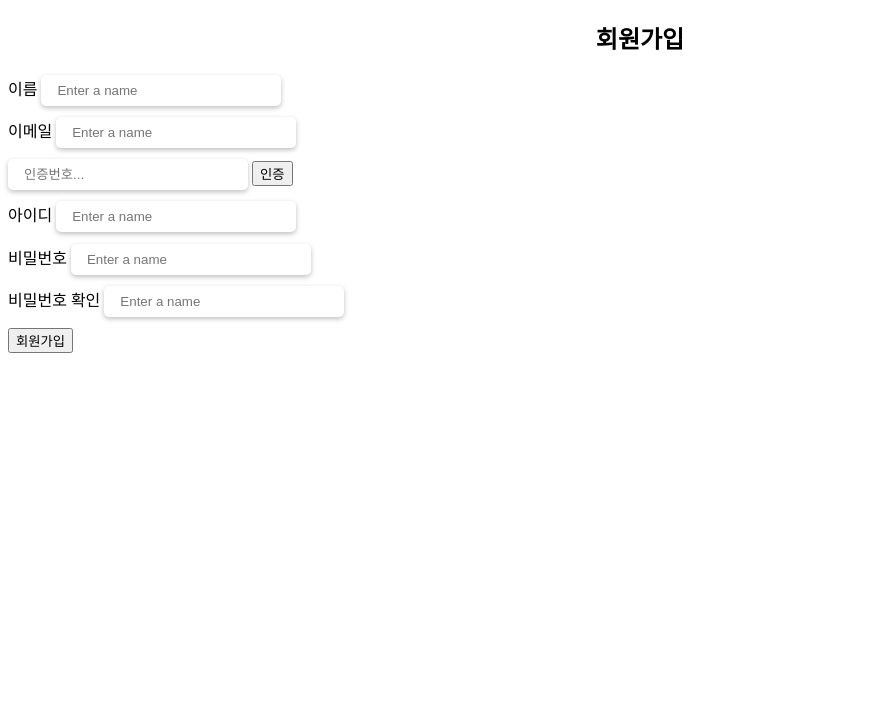
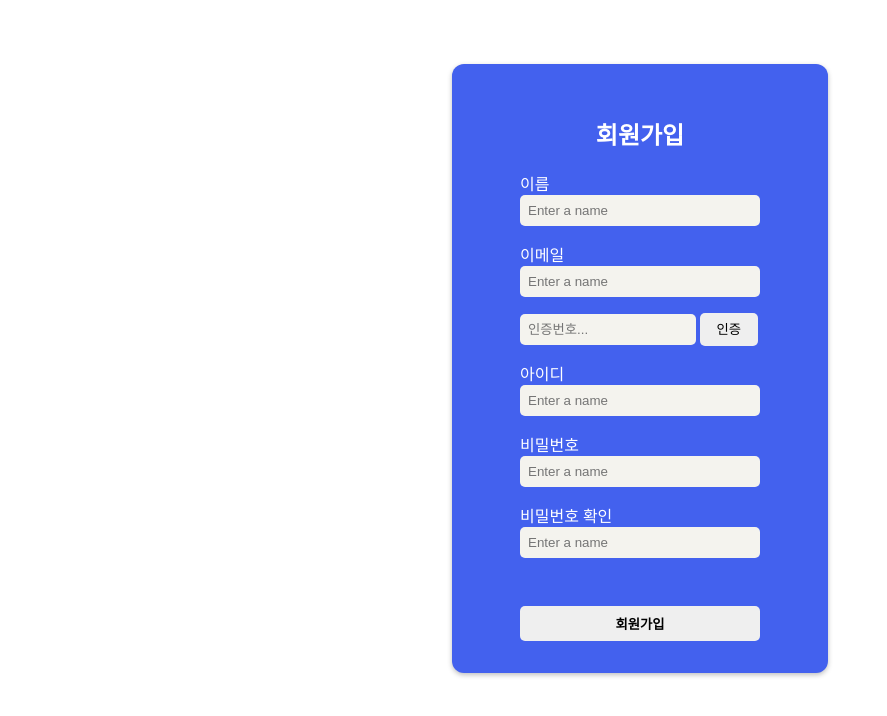
Before and after one commit to jjonghlee98/Routinee, a plain HTML site: page signup.html in a window 1280 px wide. Shown: the whole page, without its empty margins (0-887 px from the left). Drawn offline with Linux system fonts and the light colour scheme.

Commit message:
restored login and signup

```diff
--- a/signup.html
+++ b/signup.html
@@ -5,7 +5,7 @@
     <meta http-equiv="X-UA-Compatible" content="IE=edge" />
     <meta name="viewport" content="width=device-width, initial-scale=1.0" />
     <title>Login</title>
-    <link rel="stylesheet" href="login.css" />
+    <link rel="stylesheet" href="signup.css" />
   </head>
   <body>
     <div class="submit-main">
```
Also changed, not shown: login.html (+1 -1 lines).
